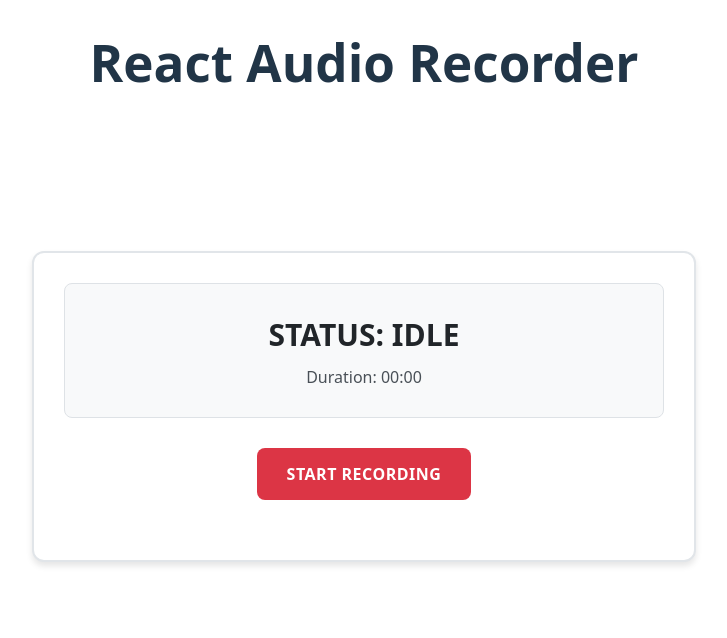
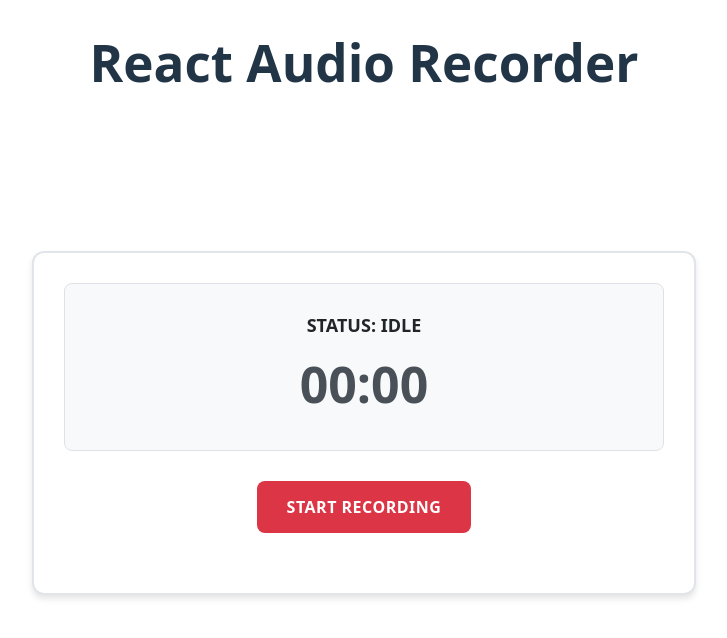
Before and after one commit to josephmallari/X9tR4mQ, a React (Vite) app: page / in a window 1280 px wide. Shown: the top 638 px of the page, without its empty margins (276-1003 px from the left). Built offline with nearby package versions, Linux system fonts and the light colour scheme.

Commit message:
improve styles and import transcribe components

```diff
--- a/src/App.css
+++ b/src/App.css
@@ -26,14 +26,15 @@
 
 .recording-status p {
   margin: 8px 0;
-  font-size: 16px;
+  font-size: 50px;
+  font-weight: 600;
   color: #495057;
 }
 
 .recording-status p:first-child {
   font-weight: bold;
   color: #212529;
-  font-size: 30px;
+  font-size: 18px;
   text-transform: uppercase;
 }
 
--- a/src/App.tsx
+++ b/src/App.tsx
@@ -1,12 +1,12 @@
-import React, { useCallback, useRef } from "react";
+import { useRef, useEffect } from "react";
 import "./App.css";
 import RecordingControls from "./components/RecordingControls";
 import PlaybackControls from "./components/PlaybackControls";
 import WaveformVisualizer from "./components/WaveformVisualizer";
-import TranscriptionDisplay from "./components/TranscriptionDisplay";
-import LiveTranscriptionDisplay from "./components/LiveTranscriptionDisplay";
 import type { WaveformVisualizerRef } from "./components/WaveformVisualizer";
 import { useAudioRecorder } from "./hooks/useAudioRecorder";
+import LiveTranscriptionDisplay from "./components/LiveTranscriptionDisplay";
+import TranscriptionDisplay from "./components/TranscriptionDisplay";
 
 function App() {
   const waveformRef = useRef<WaveformVisualizerRef>(null);
@@ -15,9 +15,9 @@ function App() {
     // State
     recordingState,
     playbackState,
-    transcriptionState,
+    audioElementRef,
+    transcriptionState, // ← Add this
     liveTranscriptionState,
-    audioElementRef,
 
     // Recording functions
     startRecording,
@@ -33,12 +33,11 @@ function App() {
     stopPlayback,
     seekTo,
 
-    // Transcription functions
-    transcribeRecording,
+    transcribeRecording, // ← Add this
 
     // Live transcription functions
-    startLiveTranscription,
-    stopLiveTranscription,
+    startLiveTranscription, // ← Add this
+    stopLiveTranscription, // ← Add this
     clearLiveTranscription,
 
     // Audio event handlers
@@ -54,7 +53,7 @@ function App() {
   } = useAudioRecorder();
 
   // Set up waveform functions when component mounts
-  React.useEffect(() => {
+  useEffect(() => {
     if (waveformRef.current) {
       setWaveformFunctions(
         waveformRef.current.initializeAudioContext,
@@ -86,18 +85,18 @@ function App() {
         isRecording={recordingState.status === "recording"}
       />
 
+      <TranscriptionDisplay
+        transcriptionState={transcriptionState}
+        onTranscribe={transcribeRecording}
+        hasAudioChunks={recordingState.status === "idle" && recordingState.audioChunks.length > 0}
+      />
+
       <PlaybackControls
         playbackState={playbackState}
         onPlayRecording={playRecording}
         onPausePlayback={pausePlayback}
         onStopPlayback={stopPlayback}
         onSeekTo={seekTo}
-        hasAudioChunks={recordingState.status === "idle" && recordingState.audioChunks.length > 0}
-      />
-
-      <TranscriptionDisplay
-        transcriptionState={transcriptionState}
-        onTranscribe={transcribeRecording}
         hasAudioChunks={recordingState.status === "idle" && recordingState.audioChunks.length > 0}
       />
 
--- a/src/components/RecordingControls.tsx
+++ b/src/components/RecordingControls.tsx
@@ -34,7 +34,7 @@ const RecordingControls: React.FC<RecordingControlsProps> = ({
     <div className="audio-container">
       <div className="recording-status">
         <p>Status: {recordingState.status}</p>
-        <p>Duration: {formattedRecordingDuration}</p>
+        <p>{formattedRecordingDuration}</p>
       </div>
 
       <div className="audio-controls">
```
